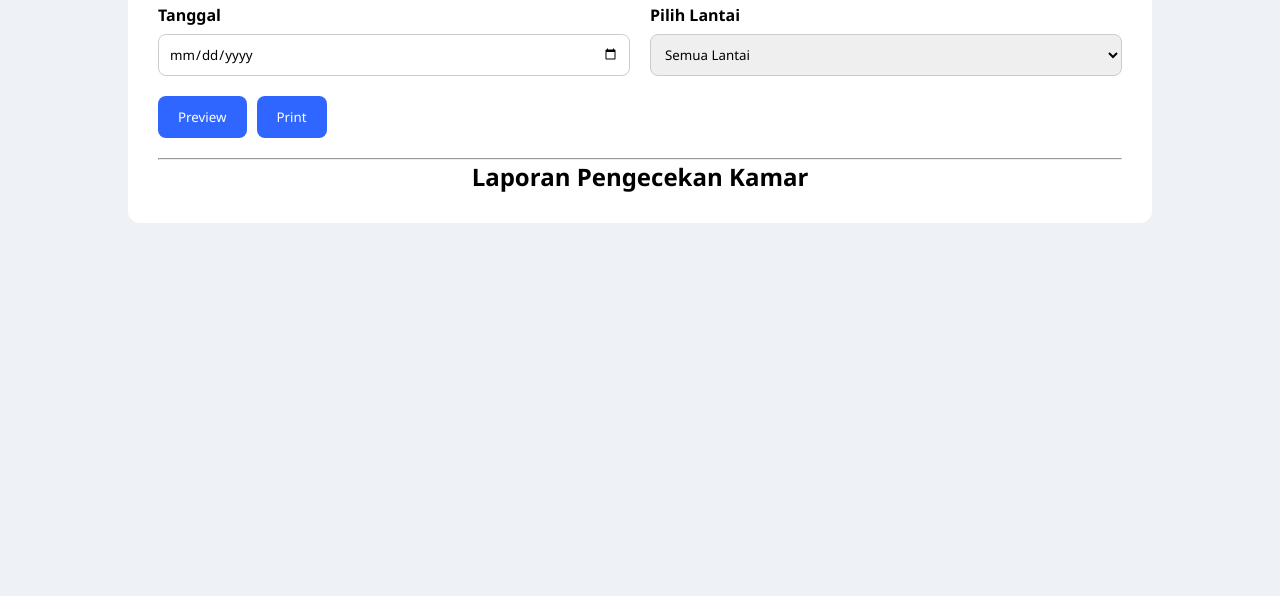
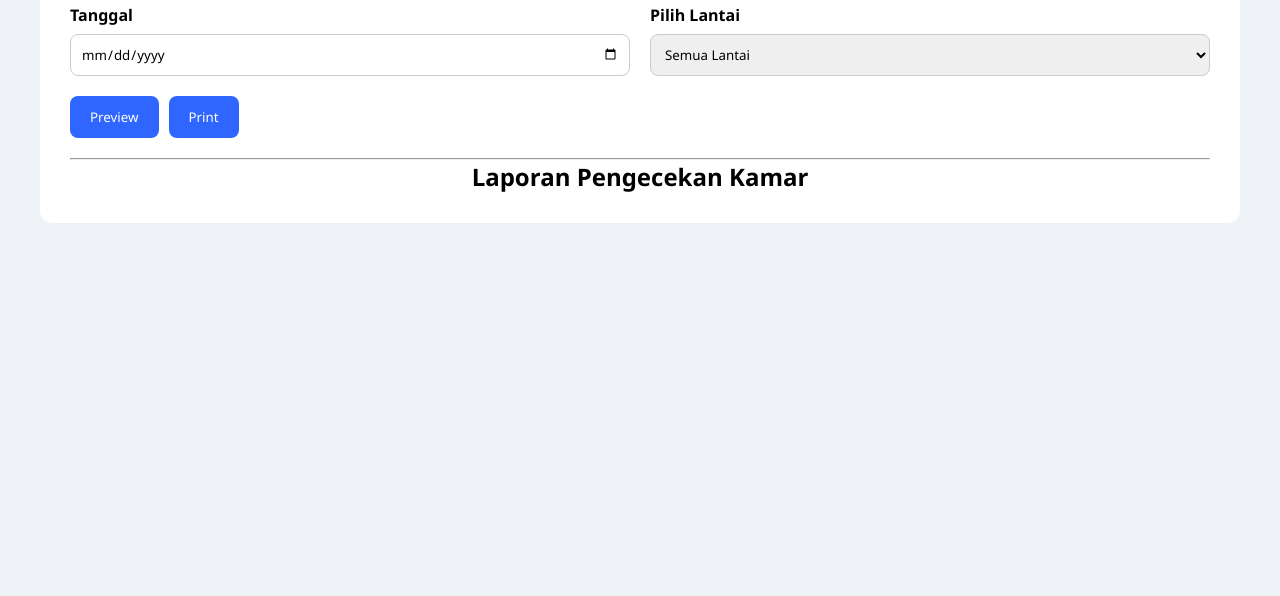
Before and after one commit to Otto-dot-code/Hotel-Room-Check, a plain HTML site: page print.html in a window 1280 px wide. Shown: the part 204-800 px from the top of the page. Drawn offline with Linux system fonts and the light colour scheme.

Commit message:
print.css

```diff
--- a/print.css
+++ b/print.css
@@ -57,7 +57,8 @@ background:#2f66ff;
 
 .container{
 
-width:80%;
+width:95%;
+max-width: 1200px;
 
 margin:30px auto;
 
```
